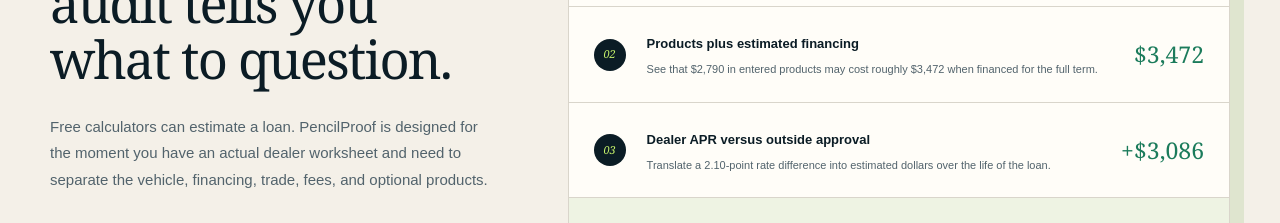
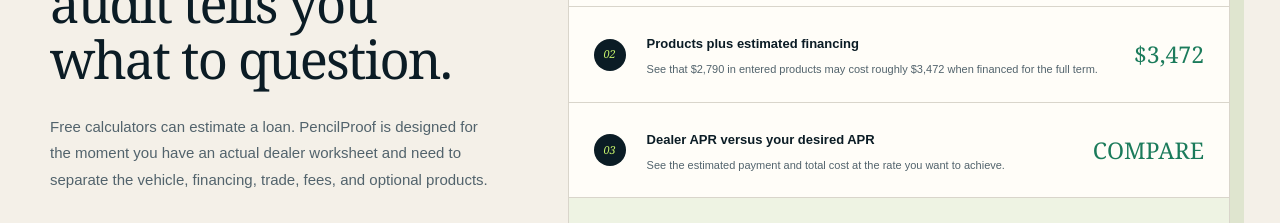
Before and after one commit to jpk0705/pencilproof, a Next.js app: page / in a window 1280 px wide. Shown: the part 1300-1523 px from the top of the page. Built offline with nearby package versions, Linux system fonts and the light colour scheme.

Commit message:
Describe desired APR comparison

```diff
--- a/app/page.tsx
+++ b/app/page.tsx
@@ -123,7 +123,7 @@ export default function Home() {
           <div className="audit-preview-head"><span>EXAMPLE FINDINGS</span><strong>What the paid audit reveals</strong></div>
           <div className="audit-finding"><span>01</span><div><b>Payment without optional products</b><p>Compare the rebuilt $742 payment with an estimated $694 payment after removing entered products.</p></div><strong>−$48/mo</strong></div>
           <div className="audit-finding"><span>02</span><div><b>Products plus estimated financing</b><p>See that $2,790 in entered products may cost roughly $3,472 when financed for the full term.</p></div><strong>$3,472</strong></div>
-          <div className="audit-finding"><span>03</span><div><b>Dealer APR versus outside approval</b><p>Translate a 2.10-point rate difference into estimated dollars over the life of the loan.</p></div><strong>+$3,086</strong></div>
+          <div className="audit-finding"><span>03</span><div><b>Dealer APR versus your desired APR</b><p>See the estimated payment and total cost at the rate you want to achieve.</p></div><strong>COMPARE</strong></div>
           <div className="audit-unlock">
             <span>THE COMPLETE AUDIT ALSO INCLUDES</span>
             <ul><li>Plain-language product explanations</li><li>Prioritized questions for the finance office</li><li>A copy-ready request for a revised quote</li><li>Printable action plan</li></ul>
```
